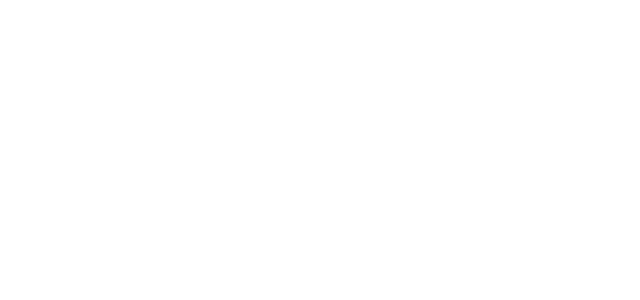
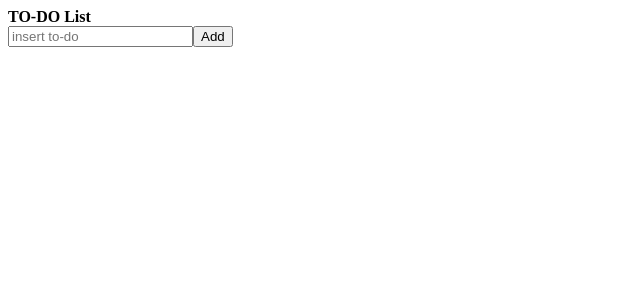
Before and after one commit to HeoJeongMin/todo-project, a Vue app: page / in a window 1280 px wide. Shown: the top 300 px of the page, without its empty margins (0-640 px from the left). Built offline with nearby package versions, Linux system fonts and the light colour scheme.

Commit message:
input-component, list-component create

```diff
--- a/package.json
+++ b/package.json
@@ -16,8 +16,9 @@
     "@vue/cli-plugin-eslint": "~4.5.0",
     "@vue/cli-service": "~4.5.0",
     "babel-eslint": "^10.1.0",
-    "eslint": "^6.7.2",
+    "eslint": "^6.8.0",
     "eslint-plugin-vue": "^6.2.2",
+    "prettier": "2.2.1",
     "vue-template-compiler": "^2.6.11"
   },
   "eslintConfig": {
--- a/src/App.vue
+++ b/src/App.vue
@@ -1,14 +1,17 @@
 <template>
   <div id="app">
+    <b>TO-DO List</b>
 
+    <list-component></list-component>
   </div>
 </template>
 
 <script>
+import ListComponent from './components/ListComponent.vue'
 
 export default {
   name: 'App',
-  components: { }
+  components: { ListComponent }
 }
 </script>
 
--- /dev/null
+++ b/src/components/InputComponent.vue
@@ -0,0 +1,36 @@
+<template>
+  <div>
+    <input v-model="todos" placeholder="insert to-do"><button v-on:click="passTodo">Add</button>
+  </div>
+</template>
+
+<script>
+
+console.log('input call')
+
+export default {
+  name: 'input-component',
+  data: function() {
+    return {
+      todos: void 0
+    }
+  },
+  props: {
+    todo: {
+      type: String,
+      default: void 0
+    }
+  },
+  methods: {
+    passTodo () {
+      this.$emit('todo', this.todos)
+      this.todos = ''
+    }
+  }
+}
+
+</script>
+
+<style scoped>
+
+</style>
--- /dev/null
+++ b/src/components/ListComponent.vue
@@ -0,0 +1,34 @@
+<template>
+  <div>
+    <input-component @todo="val => addTodo(val)"></input-component>
+    <ul>
+      <li v-for="(item, index) in items" v-bind:key="index">
+        <input type="checkbox"> {{ item.item }}
+      </li>
+    </ul>
+  </div>
+</template>
+
+<script>
+import InputComponent from './InputComponent.vue'
+
+console.log('list call')
+export default {
+  name: 'list-component',
+  components: { InputComponent },
+  data () {
+    return {
+      items: []
+    }
+  },
+  methods: {
+    addTodo (val) {
+      this.items.push({item:val})
+    }
+  }
+}
+</script>
+
+<style scoped>
+
+</style>
```
Also changed, not shown: src/components/HelloWorld.vue (deleted, +0 -18 lines), 1 other file (tests, documents, lock files or other folders).
